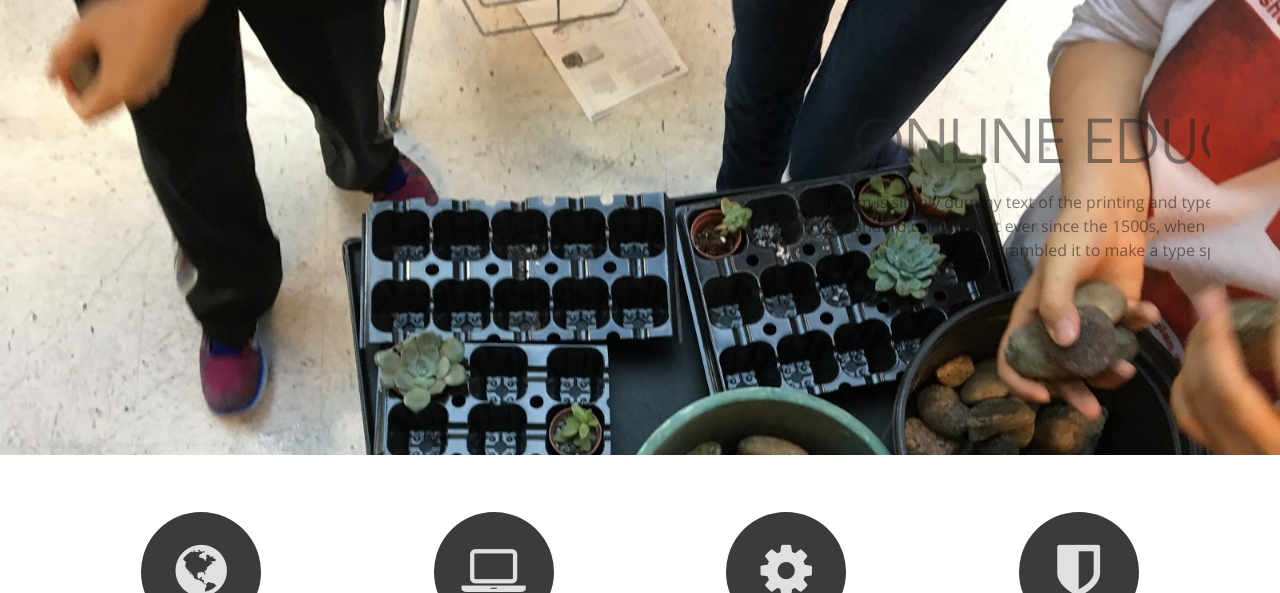
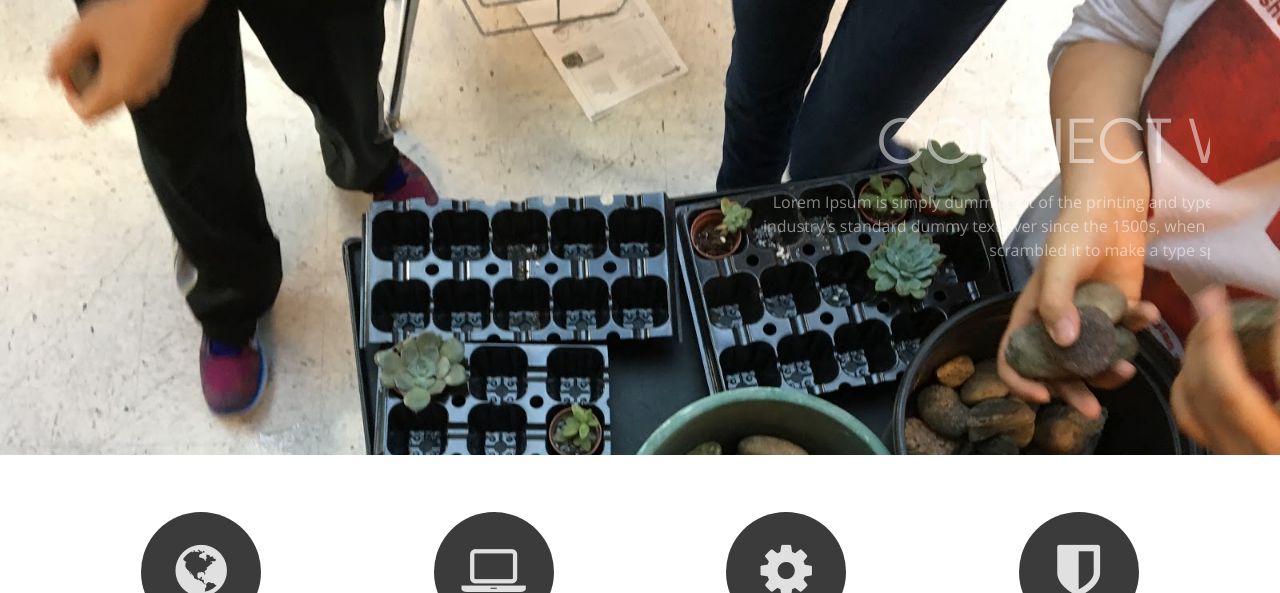
Before and after one commit to EpicHoward/of_Friends, a website built with webpack: page web/index.html in a window 1280 px wide. Shown: the part 207-800 px from the top of the page. Built offline with nearby package versions, Linux system fonts and the light colour scheme.

Commit message:
Add files via upload

```diff
--- a/web/css/slider.css
+++ b/web/css/slider.css
@@ -49,7 +49,7 @@
 .da-slide h2 {
 	font-family: 'texgyreadventorregular';
 	text-transform: uppercase;
-	color: #202020;
+	color: #fff !important;
 	width: 70%;
 	top: 90px;
 	font-size:6em;
@@ -59,7 +59,7 @@
 .da-slide p{
 	font-family: 'open_sansregular';
 	top: 195px;
-	color: #101010;
+	color: #fff !important;
 	font-size: 16px;
 	overflow: hidden;
 	line-height: 24px;
--- a/web/index.html
+++ b/web/index.html
@@ -1,8 +1,13 @@
-
+<!--A Design by W3layouts
+Author: W3layout
+Author URL: http://w3layouts.com
+License: Creative Commons Attribution 3.0 Unported
+License URL: http://creativecommons.org/licenses/by/3.0/
+-->
 <!DOCTYPE HTML>
 <html>
 <head>
-<title></title>
+<title>Learner a education bootstrap Website Template | Home :: w3layouts</title>
 <!-- Bootstrap -->
 <link href="css/bootstrap.min.css" rel='stylesheet' type='text/css' />
 <link href="css/bootstrap.css" rel='stylesheet' type='text/css' />
@@ -117,7 +122,7 @@
 				<h3 class="da-link"><a href="single-page.html" class="fa-btn btn-1 btn-1e">view more</a></h3>
 			</div>
 			<div class="da-slide">
-				<h2>online educations</h2>
+				<h2>connect with us!</h2>
 				<p>Lorem Ipsum is simply dummy text of the printing and typesetting industry.<span class="hide_text">Lorem Ipsum has been the industry's standard dummy text ever since the 1500s, when an unknown printer took a galley of type and scrambled it to make a type specimen book.</span></p>
 				<h3 class="da-link"><a href="single-page.html" class="fa-btn btn-1 btn-1e">view more</a></h3>
 			</div>
@@ -127,7 +132,7 @@
 				<h3 class="da-link"><a href="single-page.html" class="fa-btn btn-1 btn-1e">view more</a></h3>
 			</div>
 			<div class="da-slide">
-				<h2>online educations</h2>
+				<h2>connect with us!</h2>
 				<p>Lorem Ipsum is simply dummy text of the printing and typesetting industry.<span class="hide_text"> Lorem Ipsum has been the industry's standard dummy text ever since the 1500s, when an unknown printer took a galley of type and scrambled it to make a type specimen book.</span></p>
 				<h3 class="da-link"><a href="single-page.html" class="fa-btn btn-1 btn-1e">view more</a></h3>
 			</div>
```
Also changed, not shown: web/about.html (+7 -2 lines), web/blog.html (+7 -2 lines), web/contact.html (+7 -2 lines), web/single-page.html (+7 -2 lines), web/technology.html (+7 -2 lines), web/images/c1.jpg.
